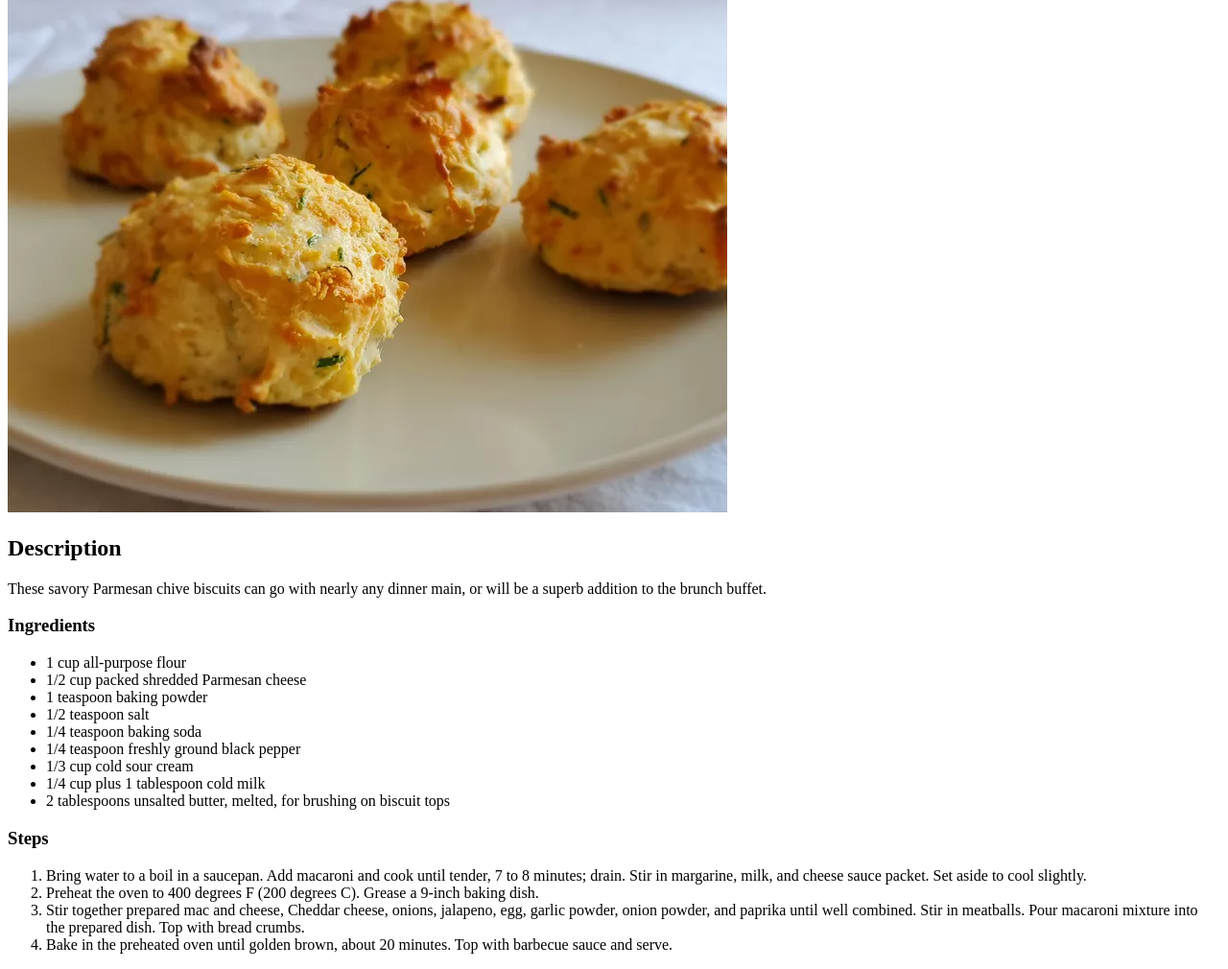
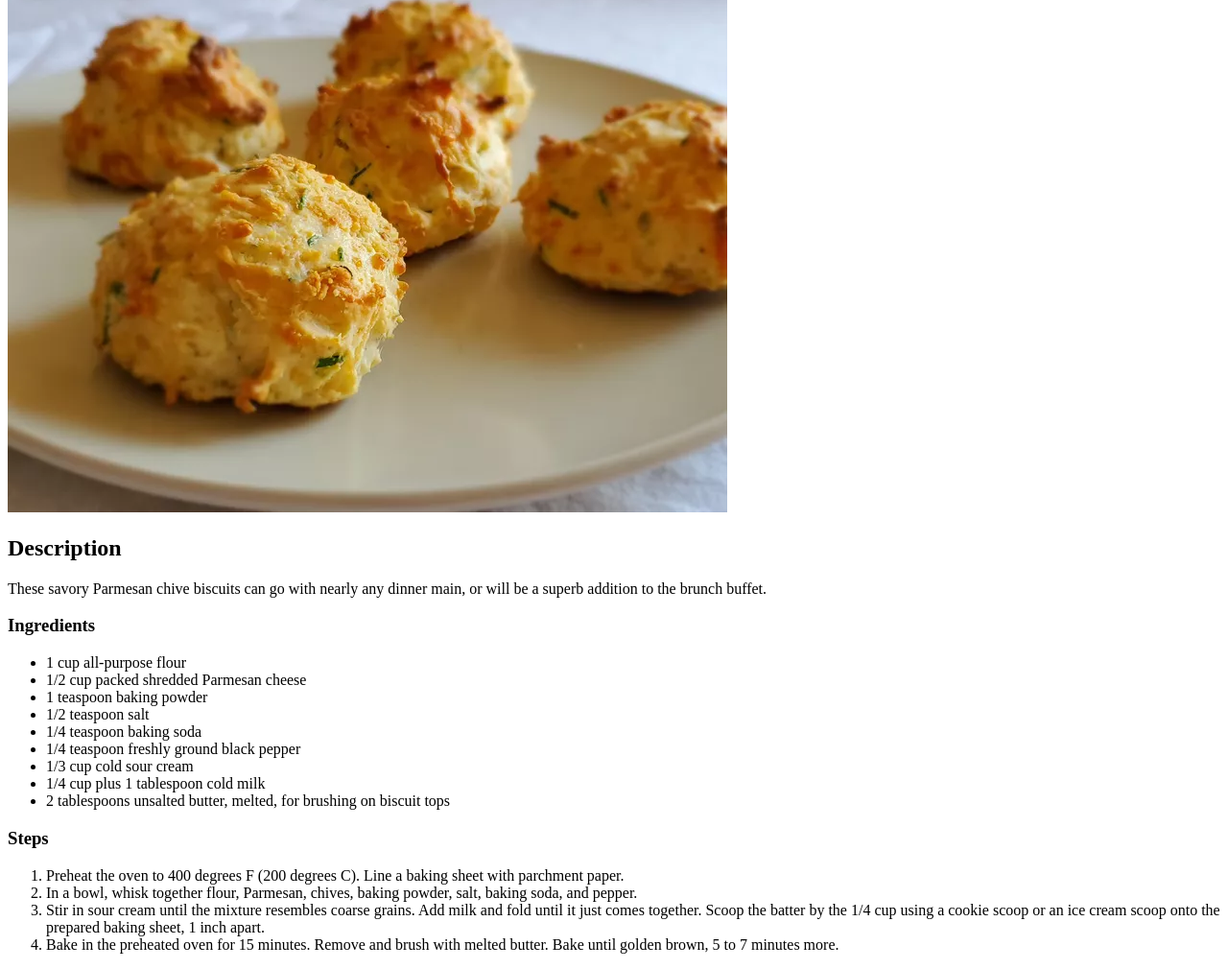
Before and after one commit to DAVIxD33/odin-recipes, a plain HTML site: page recipes/biscuits.html in a window 1280 px wide. Shown: the part 109-1119 px from the top of the page at 96% size. Drawn offline with Linux system fonts and the light colour scheme.

Commit message:
finished html for biscuits

```diff
--- a/recipes/biscuits.html
+++ b/recipes/biscuits.html
@@ -42,23 +42,22 @@
       <h3 class="steps-header">Steps</h3>
       <ol class="steps-list">
         <li>
-          Bring water to a boil in a saucepan. Add macaroni and cook until
-          tender, 7 to 8 minutes; drain. Stir in margarine, milk, and cheese
-          sauce packet. Set aside to cool slightly.
+          Preheat the oven to 400 degrees F (200 degrees C). Line a baking sheet
+          with parchment paper.
         </li>
         <li>
-          Preheat the oven to 400 degrees F (200 degrees C). Grease a 9-inch
-          baking dish.
+          In a bowl, whisk together flour, Parmesan, chives, baking powder,
+          salt, baking soda, and pepper.
         </li>
         <li>
-          Stir together prepared mac and cheese, Cheddar cheese, onions,
-          jalapeno, egg, garlic powder, onion powder, and paprika until well
-          combined. Stir in meatballs. Pour macaroni mixture into the prepared
-          dish. Top with bread crumbs.
+          Stir in sour cream until the mixture resembles coarse grains. Add milk
+          and fold until it just comes together. Scoop the batter by the 1/4 cup
+          using a cookie scoop or an ice cream scoop onto the prepared baking
+          sheet, 1 inch apart.
         </li>
         <li>
-          Bake in the preheated oven until golden brown, about 20 minutes. Top
-          with barbecue sauce and serve.
+          Bake in the preheated oven for 15 minutes. Remove and brush with
+          melted butter. Bake until golden brown, 5 to 7 minutes more.
         </li>
       </ol>
     </div>
```
